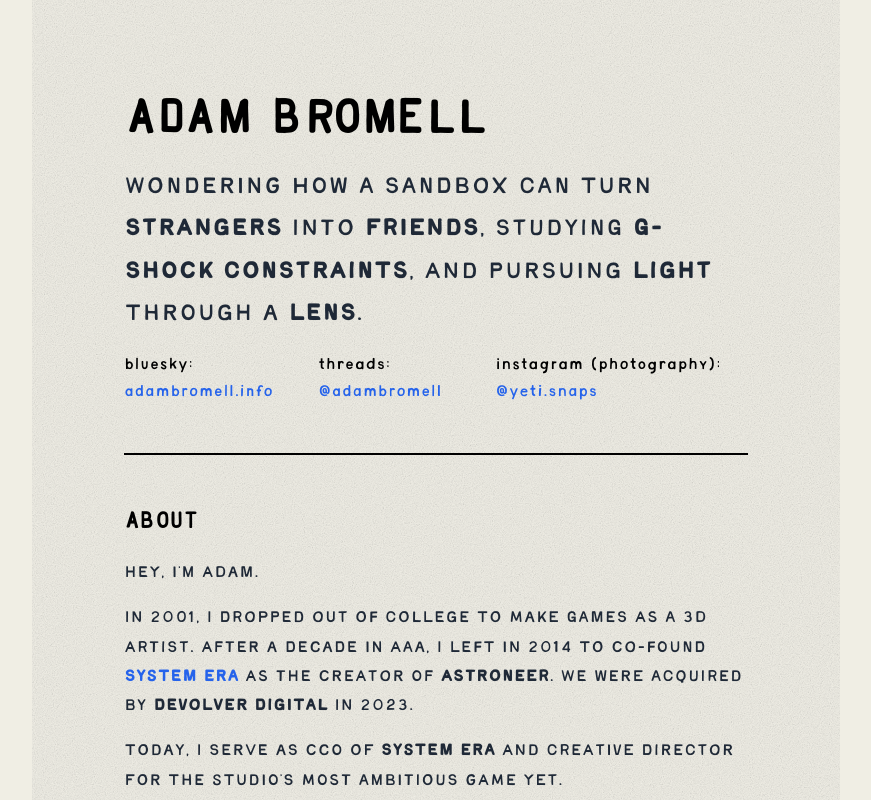
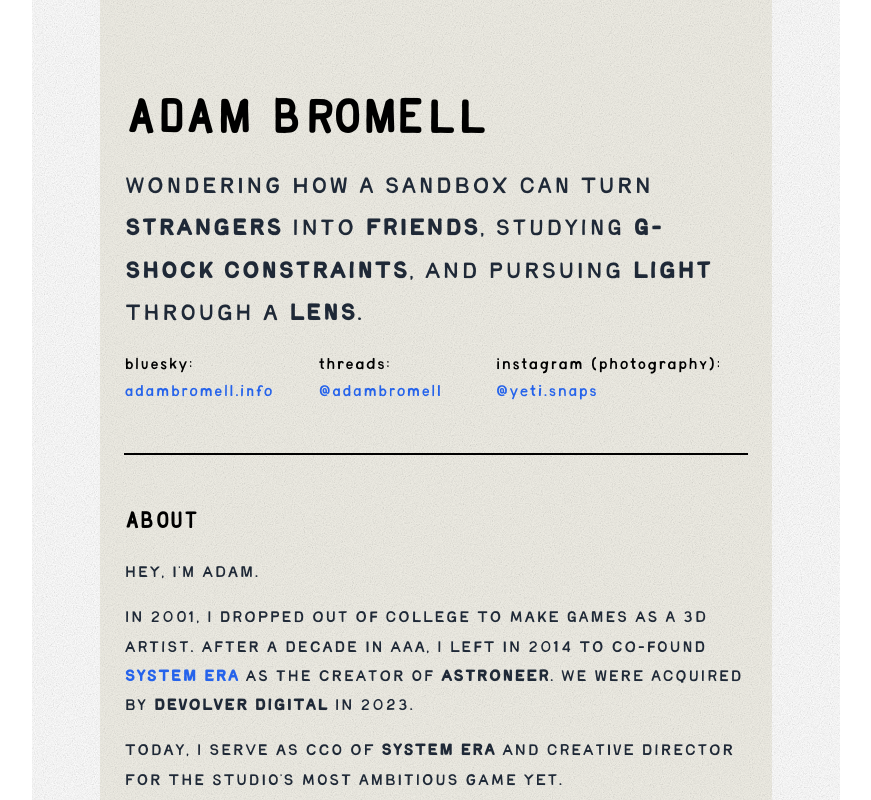
Before and after one commit to XYZCHiiLD/adambromell-site, a Next.js app: page / in a window 1280 px wide. Shown: the top 800 px of the page, without its empty margins (204-1075 px from the left). Built offline with nearby package versions, Linux system fonts and the light colour scheme.

Commit message:
Add files via upload

```diff
--- a/src/app/page.js
+++ b/src/app/page.js
@@ -10,7 +10,7 @@ export default function Home() {
   }, []);
 
   return (
-    <main className="min-h-screen" style={{ backgroundColor: '#F0EEE4' }}>
+    <main className="min-h-screen bg-white">
       {/* SVG noise filter */}
       <svg style={{ position: 'absolute', width: 0, height: 0 }}>
         <filter id="noiseFilter">
```
